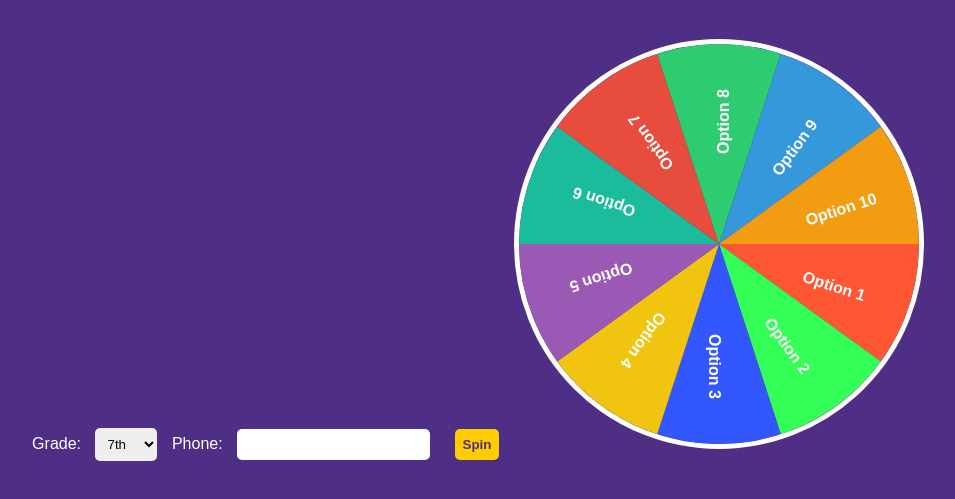
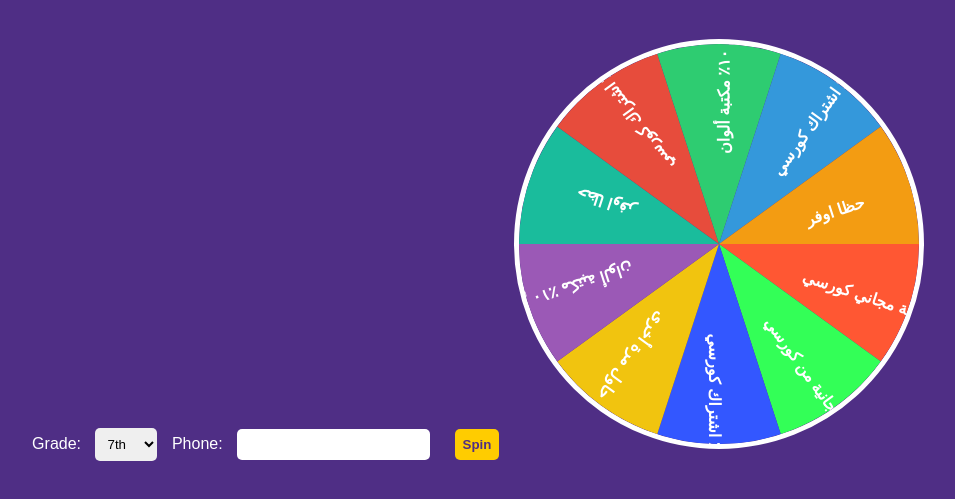
Before and after one commit to enesercanh/corrsy-spin-wheel, a plain HTML site: page index.html in a window 1280 px wide. Shown: the part 263-762 px from the top of the page, without its empty margins (162-1117 px from the left). Drawn offline with Linux system fonts and the light colour scheme.

Commit message:
Update index.html

```diff
--- a/index.html
+++ b/index.html
@@ -39,7 +39,7 @@
     <script>
         const canvas = document.getElementById("wheelCanvas");
         const ctx = canvas.getContext("2d");
-        const options = ["Option 1", "Option 2", "Option 3", "Option 4", "Option 5", "Option 6", "Option 7", "Option 8", "Option 9", "Option 10"];
+        const options = ["اشتراك مرحلة كاملة مجاني كورسي", "مادة مجانية من كورسي", "خصم ٥٠٪؜ اشتراك كورسي", "حاول مرة أخرى", "خصم ١٠٪؜ مكتبة ألوان", "حظا اوفر", "خصم ٥٠٪؜ اشتراك كورسي", "خصم ١٠٪؜ مكتبة ألوان", "خصم ٣٠٪؜ اشتراك كورسي", "حظا اوفر"];
         const colors = ["#FF5733", "#33FF57", "#3357FF", "#F1C40F", "#9B59B6", "#1ABC9C", "#E74C3C", "#2ECC71", "#3498DB", "#F39C12"];
         let spinning = false;
 
```
